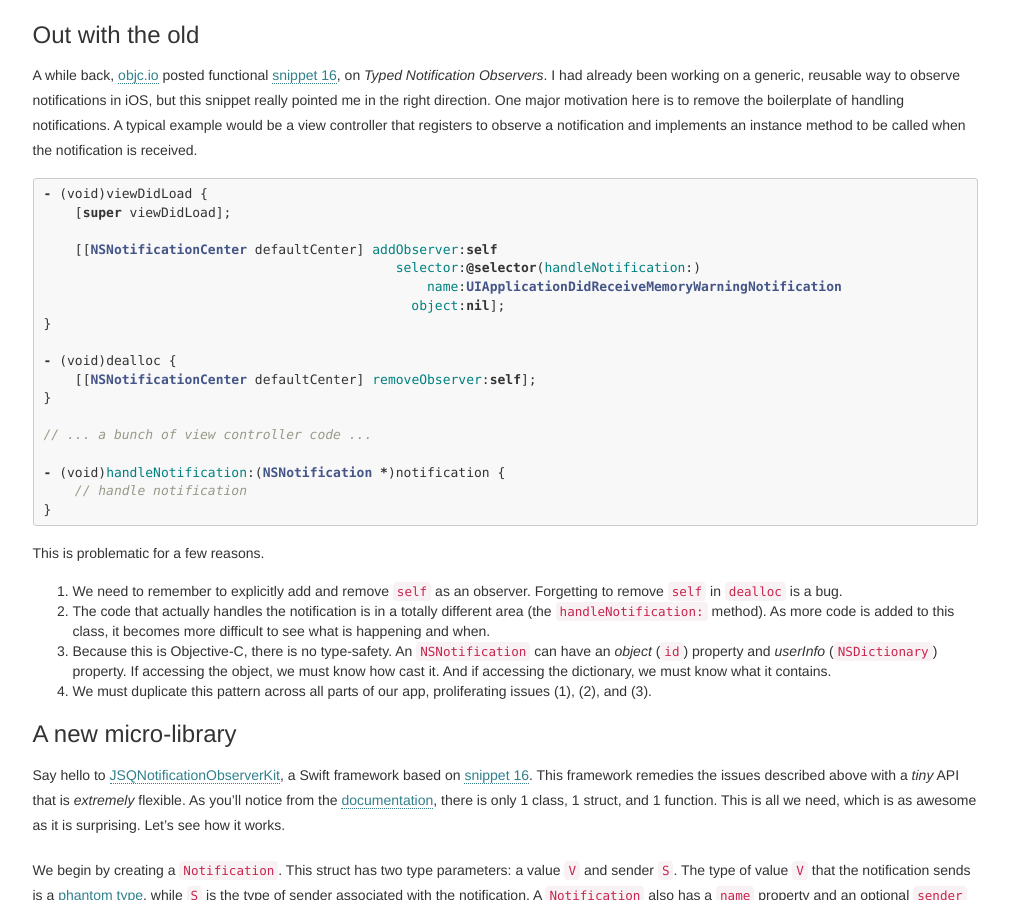
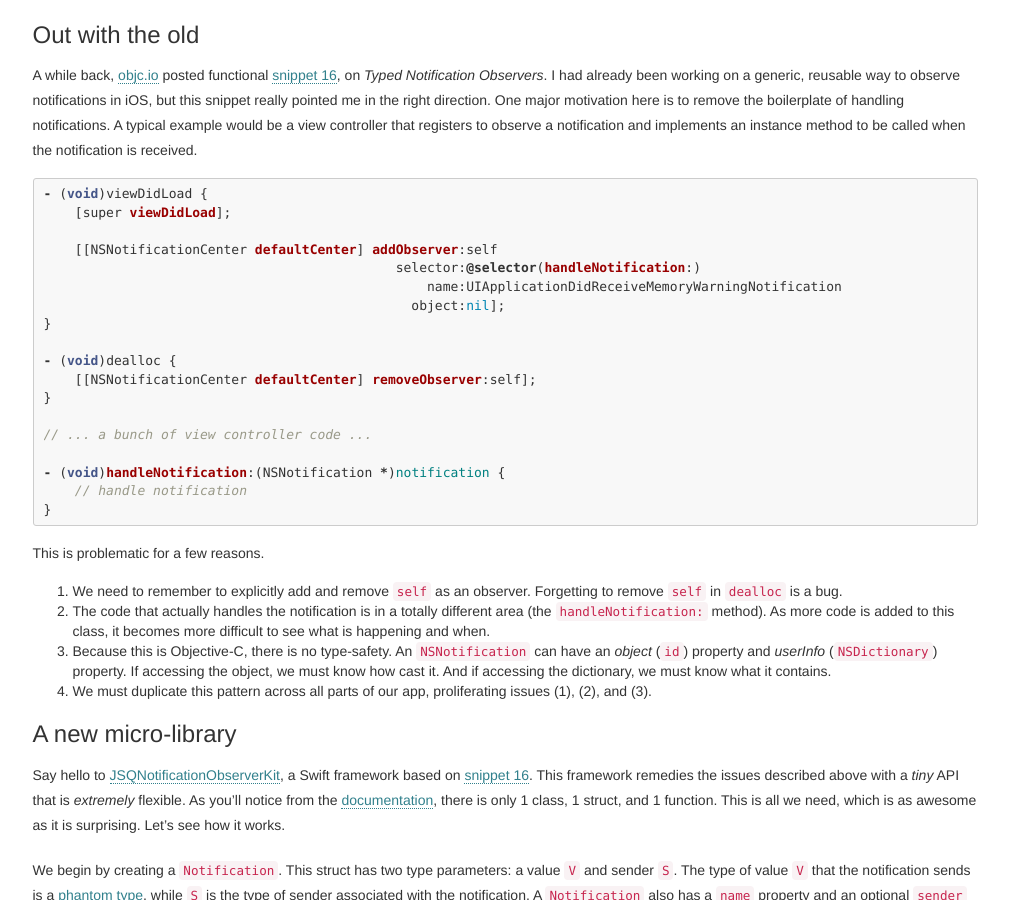
Before and after one commit to jessesquires/jessesquires.com, a Jekyll site: the page built from _posts/2015-03-31-functional-notifications.md, in a window 1280 px wide and 900 px high, scrolled down 474 px. Shown: the whole window, without its empty margins (135-1144 px from the left). Built offline with Jekyll 4.4.1, drawn with Linux system fonts in a browser that asks for light colours.

Commit message:
fix some highlighting

```diff
--- a/_posts/2015-03-31-functional-notifications.md
+++ b/_posts/2015-03-31-functional-notifications.md
@@ -12,7 +12,7 @@ The [observer pattern](http://en.wikipedia.org/wiki/Observer_pattern) is a power
 
 A while back, [objc.io](http://www.objc.io) posted functional [snippet 16](http://www.objc.io/snippets/16.html), on *Typed Notification Observers*. I had already been working on a generic, reusable way to observe notifications in iOS, but this snippet really pointed me in the right direction. One major motivation here is to remove the boilerplate of handling notifications. A typical example would be a view controller that registers to observe a notification and implements an instance method to be called when the notification is received.
 
-{% highlight swift %}
+{% highlight objc %}
 
 - (void)viewDidLoad {
     [super viewDidLoad];
```
Also changed, not shown: _posts/2015-02-17-better-coredata-models-in-swift.md (+2 -1 lines).
